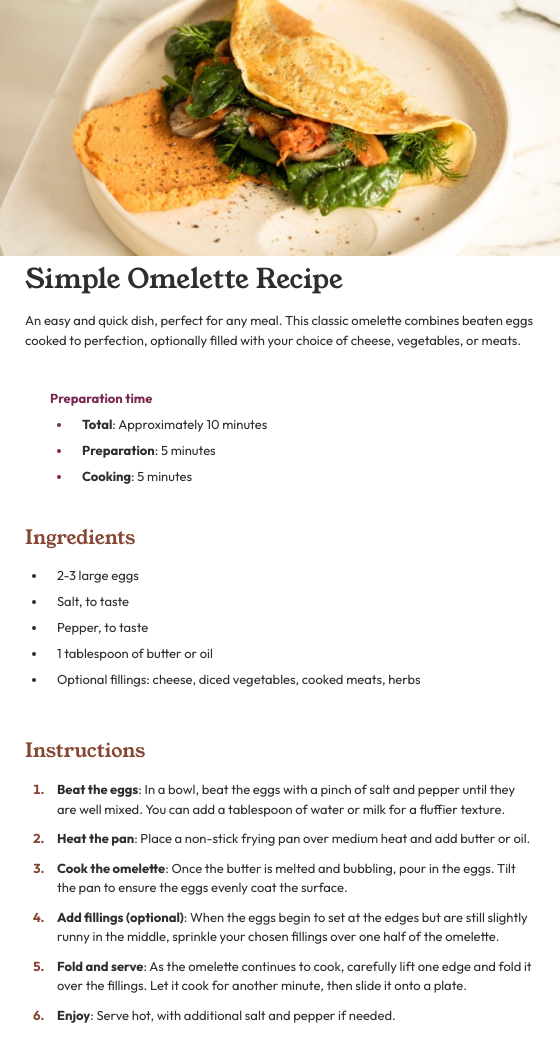
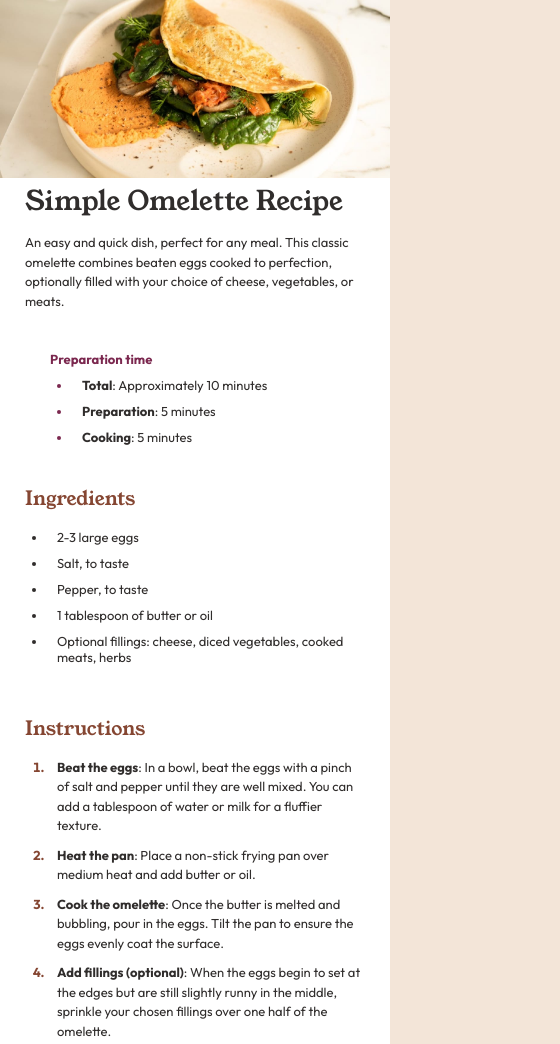
Before and after one commit to Tometoo0304/Frontend_Mentor_Projects_Part2, a plain HTML site: page recipe-page-main/index.html in a window 390 px wide. Shown: the top 1044 px of the page, 560 px wide, since content can reach past the window. Drawn offline with Linux system fonts and the light colour scheme.

Commit message:
Fix responsive design

```diff
--- a/recipe-page-main/styles.css
+++ b/recipe-page-main/styles.css
@@ -143,8 +143,8 @@ table {
   }
 
 @media screen and (max-width: 560px) {
-    #wrapper {
-        display: block;
+    #recipe {
+        width: 100%;
     }
 
     #omelette_img {
```
